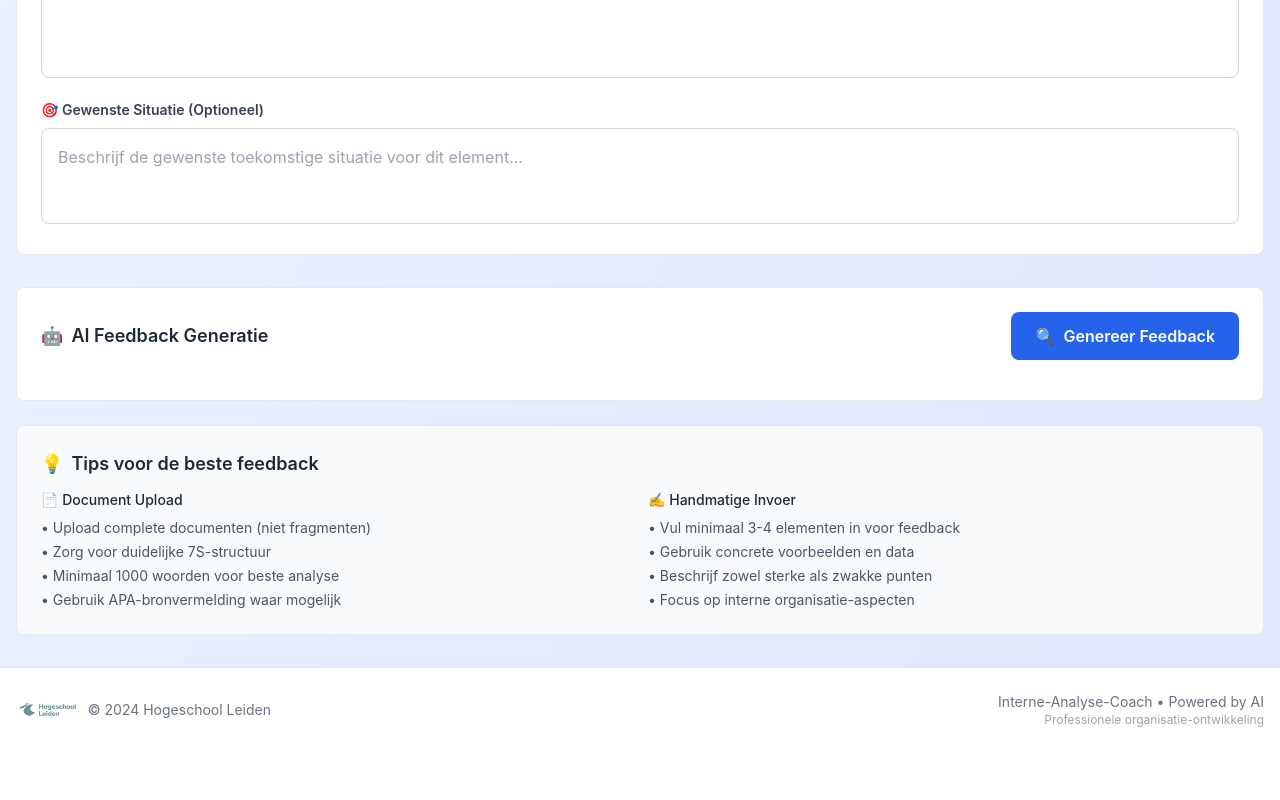
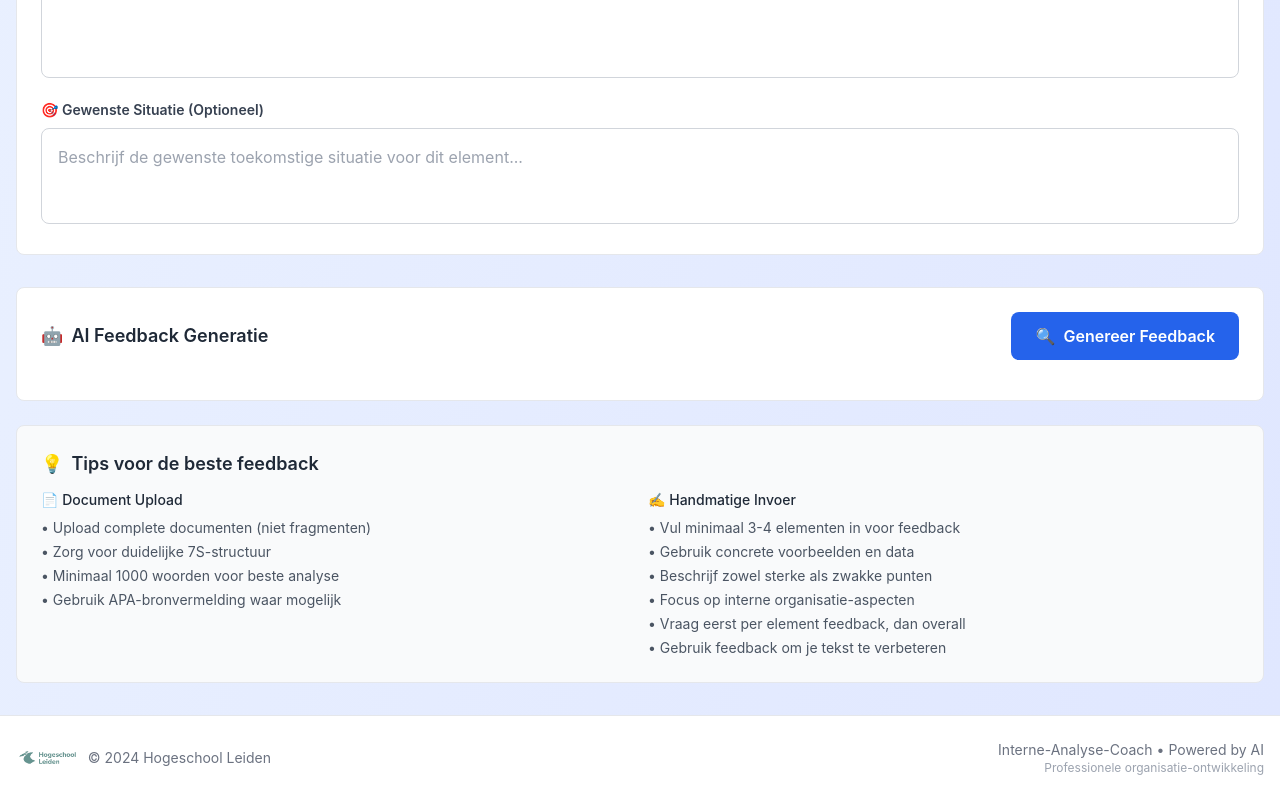
Before and after one commit to SuzannedeGroot1981/Interne-Analyse-Coach, a Next.js app: page /improve in a window 1280 px wide. Shown: the part 3967-4767 px from the top of the page. Before the commit the page ends 4719 px from the top, so only its background shows below. Built offline with nearby package versions, Linux system fonts and the light colour scheme.

Commit message:
Updated DocumentReviewStep.tsx

```diff
--- a/components/DocumentReviewStep.tsx
+++ b/components/DocumentReviewStep.tsx
@@ -400,6 +400,8 @@ export default function DocumentReviewStep({ className = '' }: DocumentReviewSte
               <li>• Gebruik concrete voorbeelden en data</li>
               <li>• Beschrijf zowel sterke als zwakke punten</li>
               <li>• Focus op interne organisatie-aspecten</li>
+              <li>• Vraag eerst per element feedback, dan overall</li>
+              <li>• Gebruik feedback om je tekst te verbeteren</li>
             </ul>
           </div>
         </div>
```
